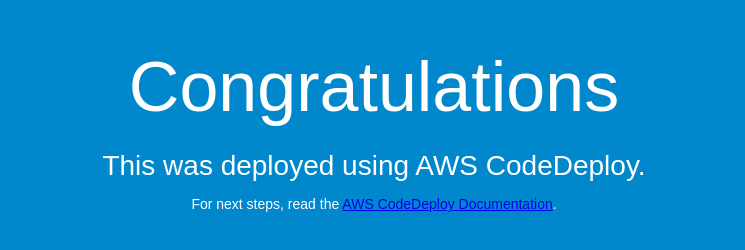
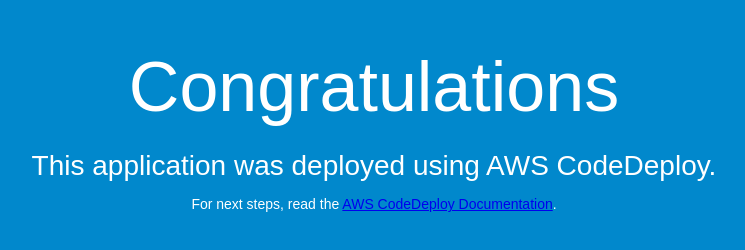
Before and after one commit to Nithish-Boddeda/demorep, a plain HTML site: page index.html in a window 1280 px wide. Shown: the whole page, without its empty margins (266-1011 px from the left). Drawn offline with Linux system fonts and the light colour scheme.

Commit message:
Update index.html

```diff
--- a/index.html
+++ b/index.html
@@ -27,7 +27,7 @@
 <body>
   <div align="center">
     <h1>Congratulations</h1>
-    <h2>This was deployed using AWS CodeDeploy.</h2>
+    <h2>This application was deployed using AWS CodeDeploy.</h2>
     <p>For next steps, read the <a href="http://aws.amazon.com/documentation/codedeploy">AWS CodeDeploy Documentation</a>.</p>
   </div>
 </body>
```
